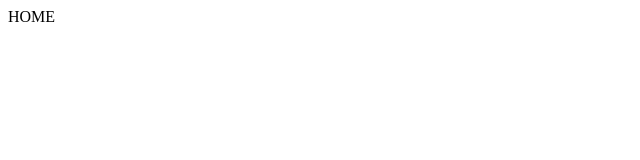
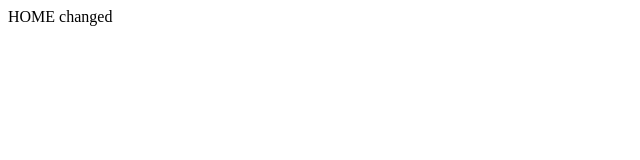
Before and after one commit to longp/jc_hackathon, a website: page views/index.html in a window 1280 px wide. Shown: the full height of the page, 0-640 px from the left. Drawn offline with nearby package versions, Linux system fonts and the light colour scheme; some packages are replaced by stand-ins of ours; files whose address does not match are found by name.

Commit message:
i changed home html

```diff
--- a/views/home.html
+++ b/views/home.html
@@ -1,3 +1,3 @@
 <div>
-  HOME
+  HOME changed
 </div>
```
